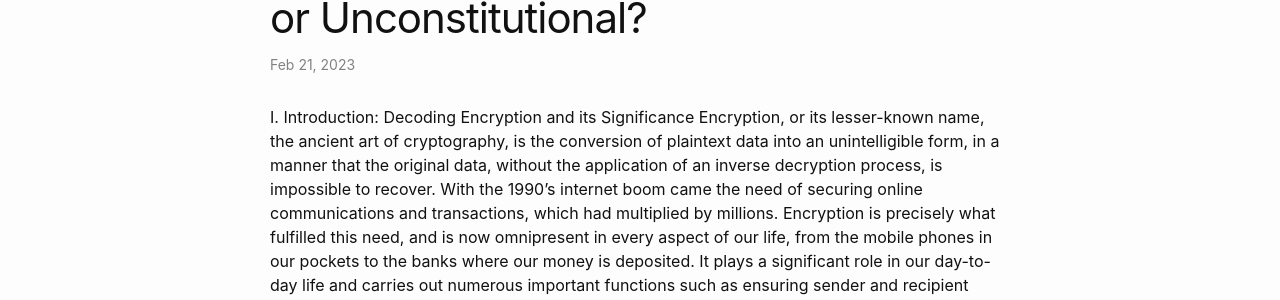
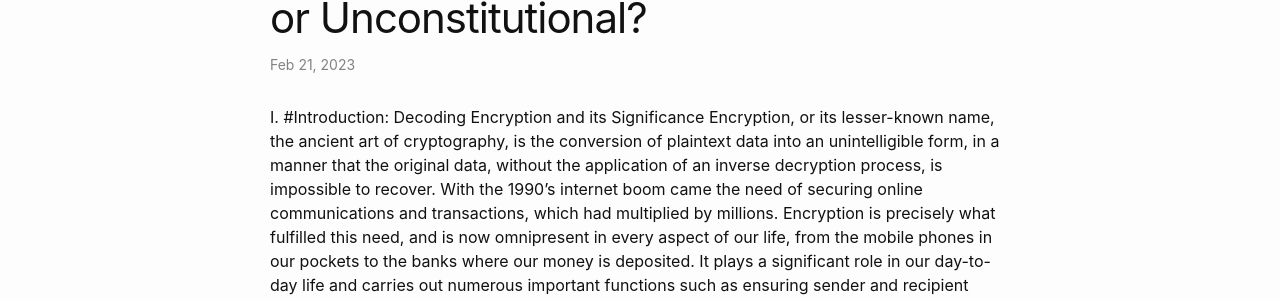
Before and after one commit to jindaldigest/jindaldigest.github.io, a Jekyll site: the page built from _posts/2024-03-06- The Legal Saga of Breaking End-to-End Encryption in India – Constitutional or Unconstitutional?.md, in a window 1280 px wide and 900 px high. Shown: the part 231-531 px from the top of the window. Built offline with Jekyll 4.4.1, drawn with Linux system fonts in a browser that asks for light colours; some of the changed text lies outside the part shown.

```diff
--- a/_posts/2024-03-06- The Legal Saga of Breaking End-to-End Encryption in India – Constitutional or Unconstitutional?.md
+++ b/_posts/2024-03-06- The Legal Saga of Breaking End-to-End Encryption in India – Constitutional or Unconstitutional?.md
@@ -4,7 +4,7 @@ title:  "The Legal Saga of Breaking End-to-End Encryption in India – Constitut
 date:   2023-02-21 10:00:00 +0000
 categories: jekyll update
 ---
-I. Introduction: Decoding Encryption and its Significance
+I. #Introduction: Decoding Encryption and its Significance
 Encryption, or its lesser-known name, the ancient art of cryptography, is the conversion of plaintext data into an unintelligible form, in a manner that the original data, without the application of an inverse decryption process, is impossible to recover.  With the 1990’s internet boom came the need of securing online communications and transactions, which had multiplied by millions. Encryption is precisely what fulfilled this need, and is now omnipresent in every aspect of our life, from the mobile phones in our pockets to the banks where our money is deposited. It plays a significant role in our day-to-day life and carries out numerous important functions such as ensuring sender and recipient anonymity, participation anonymity, authenticity of messages, etc. Hence, the existence of encryption is indispensable for the existence of maintaining citizens’ right to privacy in the online world.
 
 However, despite its obvious benefits, some consider encryption a “double-edged sword”, due to its supposed interference with the intelligence capabilities of law enforcement agencies (“LEAs”). Due to the same, there have been numerous calls for the abandonment of End-to-End Encryption (“E2EE”), the most commonly applied secure encryption technology by commercial messaging platforms, such as WhatsApp, Telegram etc. It is in continuation of this saga against encryption, that the Government of India passed the Information Technology (Intermediary Guidelines and Digital Media Ethics Code) Rules, 2021 Rules (“IT Rules”) and proposed the Draft Indian Telecommunication Bill, 2022 (“Draft Telecom Bill”), both of which mandate the breakdown of E2EE.
```
